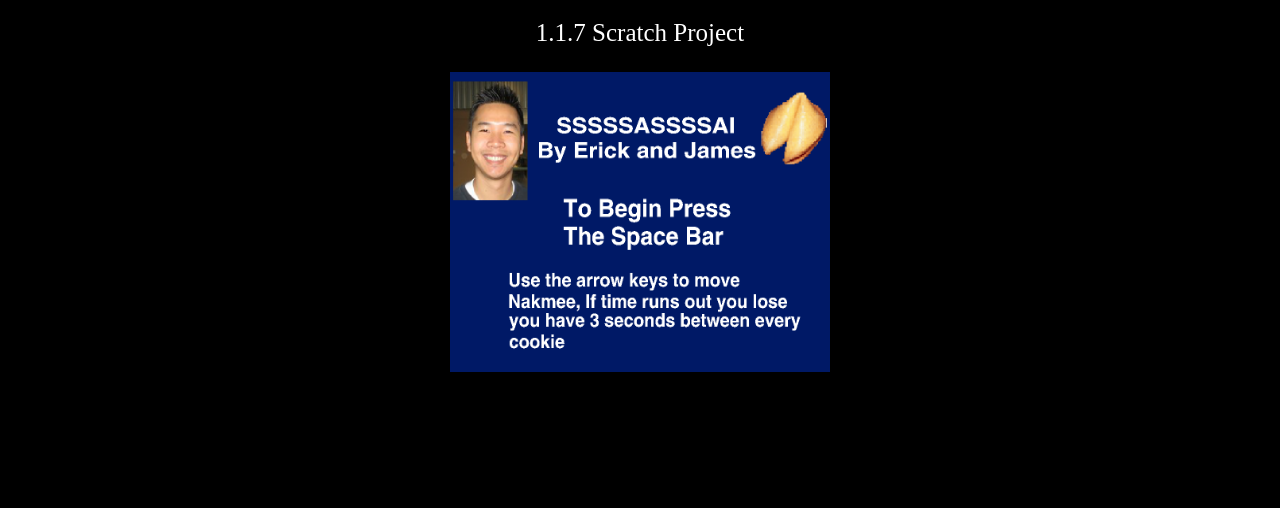
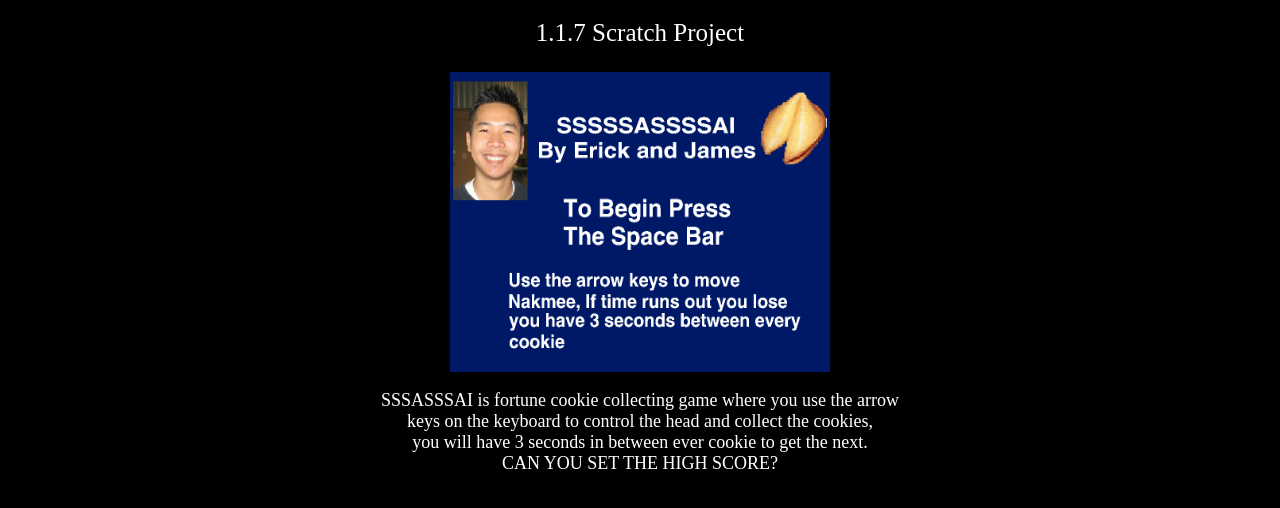
Before and after one commit to edesantiagosan938/edesantiagosan938.github.io, a plain HTML site: page My_Website/portfolio.html in a window 1280 px wide. Shown: the part 206-714 px from the top of the page. Drawn offline with Linux system fonts and the light colour scheme.

Commit message:
scratch2

```diff
--- a/My_Website/portfolio.html
+++ b/My_Website/portfolio.html
@@ -42,5 +42,9 @@
             <a target="_blank" href=https://scratch.mit.edu/projects/178538879/>
             <img src="images/scratch.png" style="width:380px;height:300px;">
         </a>
+        <p style="font-size:18px"> SSSASSSAI is fortune cookie collecting game where you use the arrow<br>
+                                    keys on the keyboard to control the head and collect the cookies,<br>
+                                     you will have 3 seconds in between ever cookie to get the next.<br>
+                                                      CAN YOU SET THE HIGH SCORE?</p>
     </body>
 </html>
```
